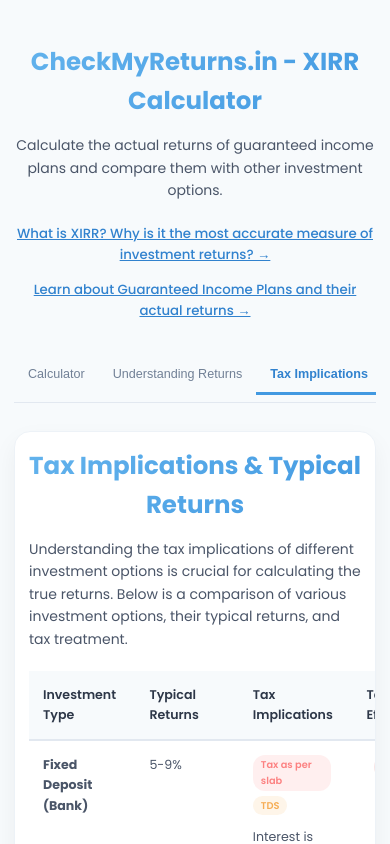
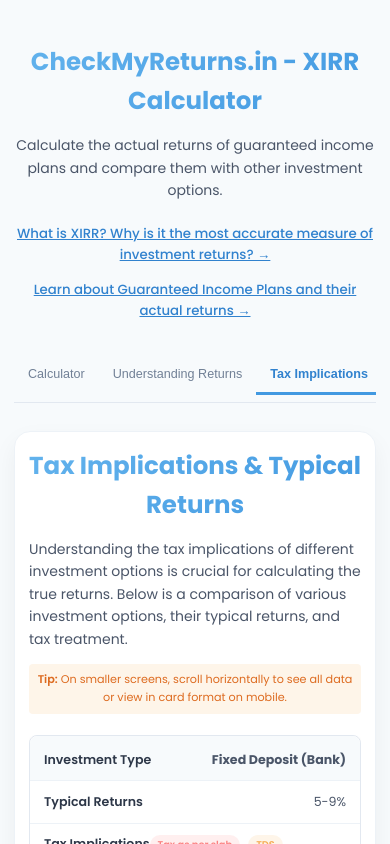
Before and after one commit to viv1/xirr-calculator, a React (Vite) app: page / in a window 390 px wide. Both pictures are taken after a click on the button "Tax Implications". Shown: the top 844 px of the page. Built offline with nearby package versions, Linux system fonts and the light colour scheme.

Commit message:
fix responsive on the tax implications tab table

```diff
--- a/src/components/StyledComponents.tsx
+++ b/src/components/StyledComponents.tsx
@@ -520,6 +520,27 @@
   border-collapse: collapse;
   margin: 1.5rem 0;
   font-size: 0.9rem;
+  table-layout: fixed;
+
+  @media (max-width: 768px) {
+    display: block;
+    overflow-x: auto;
+    -webkit-overflow-scrolling: touch;
+    table-layout: auto;
+  }
+
+  @media (max-width: 480px) {
+    display: block;
+    white-space: normal;
+
+    thead {
+      display: none;
+    }
+
+    tbody {
+      display: block;
+    }
+  }
 `;
 
 export const TableHeader = styled.th`
@@ -539,6 +560,23 @@
   &:hover {
     background-color: ${colors.primary.light}10;
   }
+
+  @media (max-width: 480px) {
+    display: block;
+    margin-bottom: 1.5rem;
+    border: 1px solid ${colors.neutral.light};
+    border-radius: 8px;
+    box-shadow: 0 2px 4px rgba(0, 0, 0, 0.05);
+    background-color: white;
+
+    &:nth-child(even) {
+      background-color: white;
+    }
+
+    &:hover {
+      box-shadow: 0 2px 8px rgba(0, 0, 0, 0.1);
+    }
+  }
 `;
 
 export const TableCell = styled.td`
@@ -546,6 +584,40 @@
   border-bottom: 1px solid ${colors.neutral.light};
   color: ${colors.neutral.darker};
   vertical-align: top;
+  word-wrap: break-word;
+  white-space: normal;
+
+  @media (max-width: 768px) {
+    white-space: normal;
+  }
+
+  @media (max-width: 480px) {
+    display: block;
+    padding: 0.75rem 1rem;
+    text-align: right;
+    border-bottom: 1px solid ${colors.neutral.lighter};
+    position: relative;
+    white-space: normal;
+
+    &:before {
+      content: attr(data-label);
+      float: left;
+      font-weight: 600;
+      color: ${colors.neutral.darkest};
+    }
+
+    &:last-child {
+      border-bottom: none;
+      padding-bottom: 1rem;
+    }
+
+    &:first-child {
+      padding-top: 1rem;
+      font-weight: 600;
+      background-color: ${colors.neutral.lightest};
+      border-radius: 8px 8px 0 0;
+    }
+  }
 `;
 
 // Animation variants
--- a/src/components/TaxImplications.tsx
+++ b/src/components/TaxImplications.tsx
@@ -216,7 +216,47 @@
           Below is a comparison of various investment options, their typical returns, and tax treatment.
         </Paragraph>
 
-        <Table>
+        <div style={{ position: 'relative' }}>
+          <div
+            className="mobile-scroll-hint"
+            style={{
+              padding: '0.5rem',
+              backgroundColor: `${colors.warning.light}20`,
+              borderRadius: '4px',
+              marginBottom: '1rem',
+              fontSize: '0.8rem',
+              color: colors.warning.dark,
+              textAlign: 'center',
+              display: 'none'
+            }}
+          >
+            <span style={{ fontWeight: 600 }}>Tip:</span> On smaller screens, scroll horizontally to see all data or view in card format on mobile.
+          </div>
+
+          <style>
+            {`
+              @media (max-width: 768px) {
+                .mobile-scroll-hint {
+                  display: block !important;
+                }
+              }
+
+              @media (max-width: 480px) {
+                .tax-implications-table td {
+                  white-space: normal !important;
+                  word-wrap: break-word !important;
+                }
+              }
+            `}
+          </style>
+
+          <Table className="tax-implications-table">
+            <colgroup>
+              <col style={{ width: '20%' }} />
+              <col style={{ width: '15%' }} />
+              <col style={{ width: '50%' }} />
+              <col style={{ width: '15%' }} />
+            </colgroup>
             <thead>
               <tr>
                 <TableHeader>Investment Type</TableHeader>
@@ -228,10 +268,15 @@
             <tbody>
               {investmentOptions.map((option, index) => (
                 <TableRow key={index}>
-                <TableCell><strong>{option.name}</strong></TableCell>
-                <TableCell>{option.typicalReturns}</TableCell>
-                <TableCell>
-                  <div style={{ marginBottom: '8px' }}>
+                  <TableCell data-label="Investment Type"><strong>{option.name}</strong></TableCell>
+                  <TableCell data-label="Typical Returns">{option.typicalReturns}</TableCell>
+                  <TableCell data-label="Tax Implications">
+                    <div style={{
+                      marginBottom: '8px',
+                      display: 'flex',
+                      flexWrap: 'wrap',
+                      gap: '4px'
+                    }}>
                       {option.taxTags.map((tag, tagIndex) => (
                         <Tooltip key={tagIndex} text={tag.tooltip}>
                           <span style={{
@@ -242,17 +287,19 @@
                             fontWeight: 600,
                             backgroundColor: `${tag.color}20`,
                             color: tag.color,
-                          marginRight: '4px',
-                          marginBottom: '4px'
+                            marginRight: '0',
+                            marginBottom: '0'
                           }}>
                             {tag.name}
                           </span>
                         </Tooltip>
                       ))}
                     </div>
+                    <div style={{ lineHeight: '1.5' }}>
                       {option.taxImplications}
+                    </div>
                   </TableCell>
-                <TableCell>
+                  <TableCell data-label="Tax Efficiency">
                     <Badge style={{ backgroundColor: `${getBadgeColor(option.taxEfficiency)}20`, color: getBadgeColor(option.taxEfficiency) }}>
                       {option.taxEfficiency}
                     </Badge>
@@ -261,6 +308,7 @@
               ))}
             </tbody>
           </Table>
+        </div>
 
         <Subtitle style={{ marginTop: '2rem' }}>Tax Efficiency Explained</Subtitle>
         <Paragraph>
```
Lines whose indentation alone changed are shown as unchanged.
